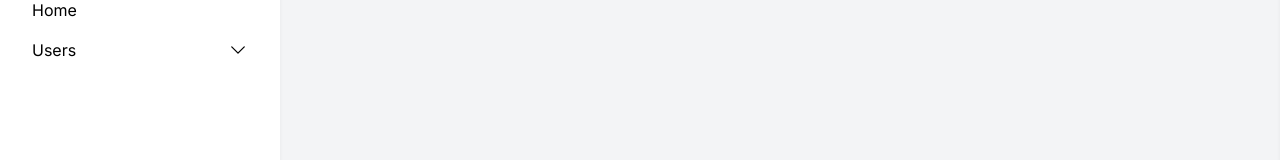
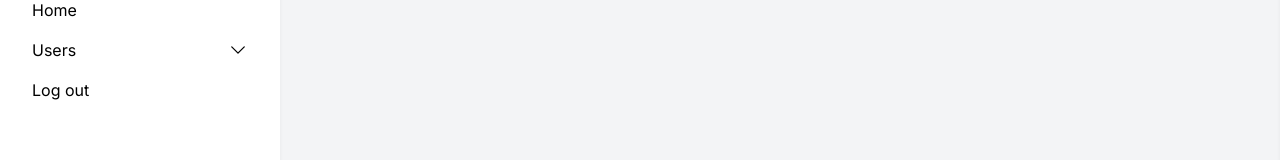
Before and after one commit to ibnshayed/nextjs-admin-panel-starter, a Next.js app: page /dashboard in a window 1280 px wide. Shown: the part 130-290 px from the top of the page. Built offline with nearby package versions, Linux system fonts and the light colour scheme.

Commit message:
login added 1

```diff
--- a/src/components/sidebars/SidebarOne.tsx
+++ b/src/components/sidebars/SidebarOne.tsx
@@ -1,11 +1,24 @@
 "use client";
 import { ChevronDownIcon } from "@heroicons/react/24/solid";
+import { deleteCookie } from "cookies-next";
 import Link from "next/link";
+import { redirect, useRouter } from "next/navigation";
 import { MouseEventHandler, useState } from "react";
 import Dropdown from "../dorpdowns/dropdown";
 
 const SidebarOne = () => {
+  const router = useRouter();
   const [open, setOpen] = useState(false);
+
+  const logoutHandler = () => {
+    console.log("==============> clicked");
+    deleteCookie("accessToken");
+    deleteCookie("refreshToken");
+    console.log("==============> clicked after");
+    // redirect("/login");
+    router.replace("/login");
+  };
+
   return (
     <div className="h-screen p-6 overflow-hidden overflow-y-auto">
       <p className="font-semibold text-2xl">Admin Panel</p>
@@ -62,6 +75,13 @@ const SidebarOne = () => {
             </div>
           )}
         </Dropdown>
+
+        <button
+          onClick={logoutHandler}
+          className="block w-full p-2 hover:bg-gray-100 rounded-md text-left"
+        >
+          Log out
+        </button>
       </div>
     </div>
   );
--- a/src/middleware.ts
+++ b/src/middleware.ts
@@ -4,7 +4,11 @@ import { NextResponse } from "next/server";
 // This function can be marked `async` if using `await` inside
 export function middleware(request: NextRequest) {
   const url = request.url;
+  console.log("🚀 ~ middleware ~ url:", url);
   if (request.cookies.get("accessToken") && url.includes("/login")) {
     return NextResponse.redirect(new URL("/dashboard", url));
   }
+  if (!request.cookies.get("accessToken") && url.includes("/dashboard")) {
+    return NextResponse.redirect(new URL("/login", url));
+  }
 }
```
